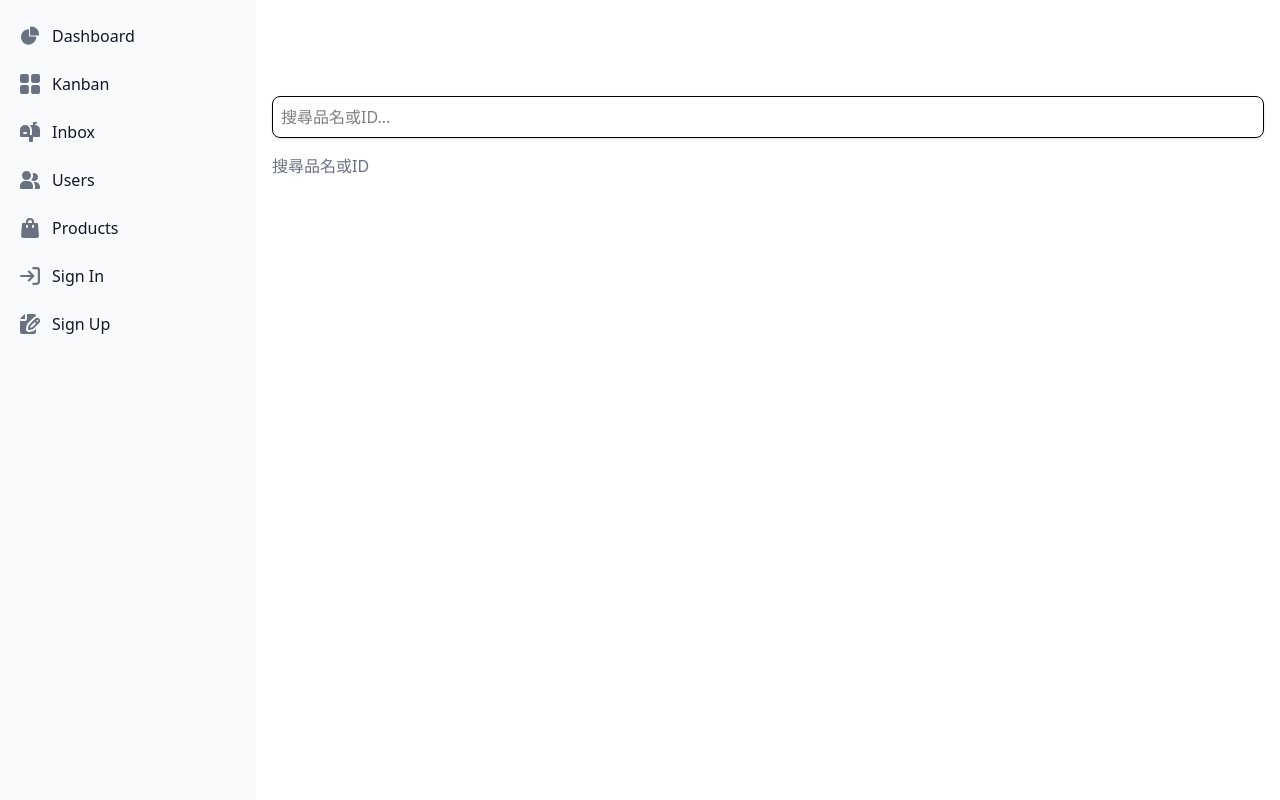
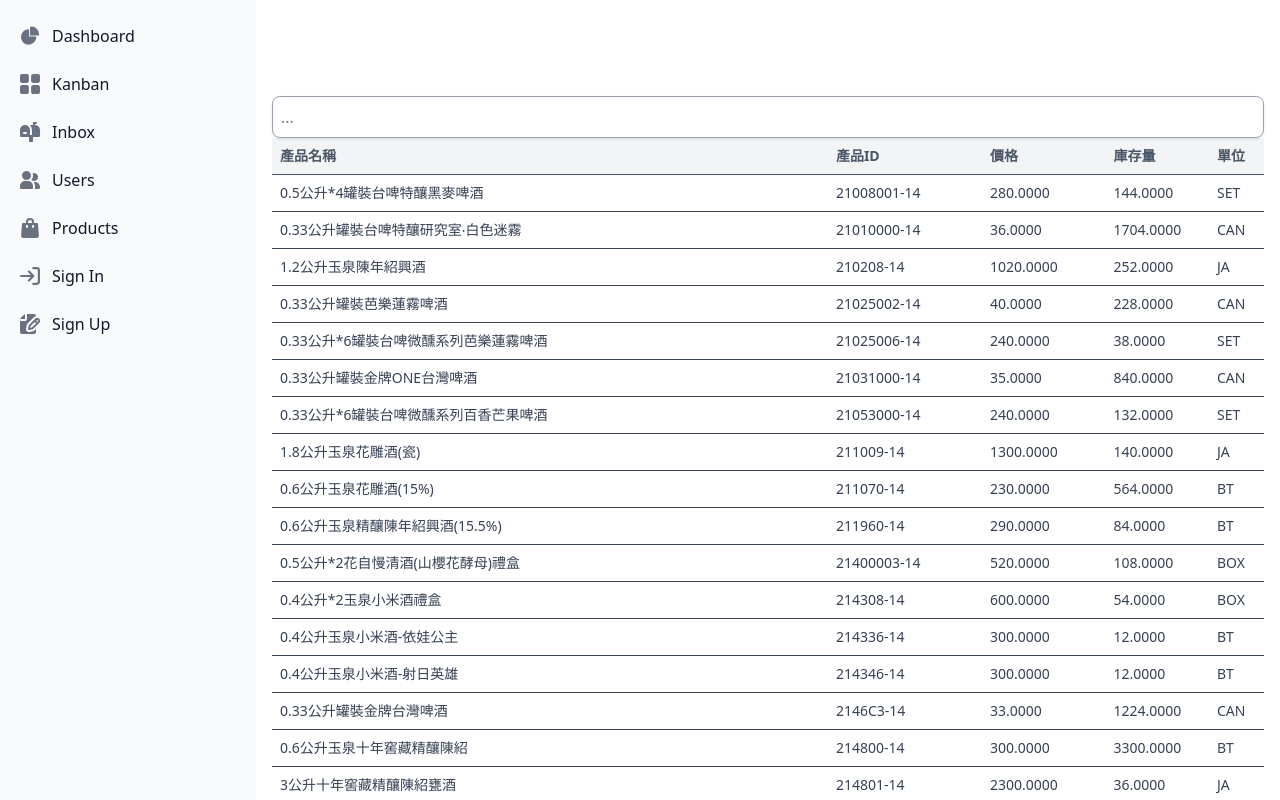
Before and after one commit to akizyfee/mahouData, a Vue app: page /SearchUnit in a window 1280 px wide. Shown: the top 800 px of the page. Built offline with nearby package versions, Linux system fonts and the light colour scheme.

Commit message:
同步search

```diff
--- a/src/views/SearchUnit.vue
+++ b/src/views/SearchUnit.vue
@@ -2775,12 +2775,12 @@
         <input
             v-model="searchQuery"
             type="text"
-            placeholder="搜尋品名或ID..."
-            class="w-full p-2 border rounded-lg shadow-sm focus:ring focus:ring-blue-300"
+            placeholder="..."
+            class="border-gray-400 invalid:border-pink-500 focus:border-sky-500 focus:outline focus:outline-sky-500 focus:invalid:border-pink-500 focus:invalid:outline-pink-500 disabled:border-gray-200 disabled:bg-gray-50 disabled:text-gray-500 disabled:shadow-none dark:disabled:border-gray-700 dark:disabled:bg-gray-800/20 ... w-full p-2 border rounded-lg shadow-sm focus:ring focus:ring-blue-300"
         />
 
-        <p v-if="!searchQuery" class="mt-4 text-gray-500">搜尋品名或ID</p>
-        <table v-else-if="filteredProducts.length" class="min-w-full text-sm text-gray-700 dark:text-gray-300">
+        <!-- <p v-if="!searchQuery" class="mt-4 text-gray-500">搜尋品名或ID</p> -->
+        <table v-if="filteredProducts.length" class="min-w-full text-sm text-gray-700 dark:text-gray-300">
             <thead class="text-sm text-gray-600 uppercase bg-gray-100 dark:bg-gray-700 dark:text-gray-300">
                 <tr>
                     <th class="p-2 border-b text-left">產品名稱</th>
@@ -2791,7 +2791,11 @@
                 </tr>
             </thead>
             <tbody>
-                <tr v-for="(product, index) in filteredProducts" :key="product.id + '-' + index">
+                <tr
+                    class="hover:bg-blue-300"
+                    v-for="(product, index) in filteredProducts"
+                    :key="product.id + '-' + index"
+                >
                     <td class="p-2 border-b">{{ product.name }}</td>
                     <td class="p-2 border-b">{{ product.id }}</td>
                     <td class="p-2 border-b">{{ product.price }}</td>
@@ -2803,3 +2807,23 @@
         <p v-else class="mt-4 text-gray-500">沒有對應資料</p>
     </div>
 </template>
+
+<style scoped>
+/* Add smooth transitions */
+textarea,
+button {
+    transition: all 0.3s ease;
+}
+/* Enhance hover effect for textareas */
+textarea:hover,
+button:hover {
+    box-shadow: 0 4px 10px rgba(0, 0, 0, 0.1);
+}
+
+/* Add rounded shadow for better depth */
+textarea:focus,
+button:focus {
+    outline: none;
+    box-shadow: 0 0 0 4px rgba(0, 123, 255, 0.4);
+}
+</style>
```
